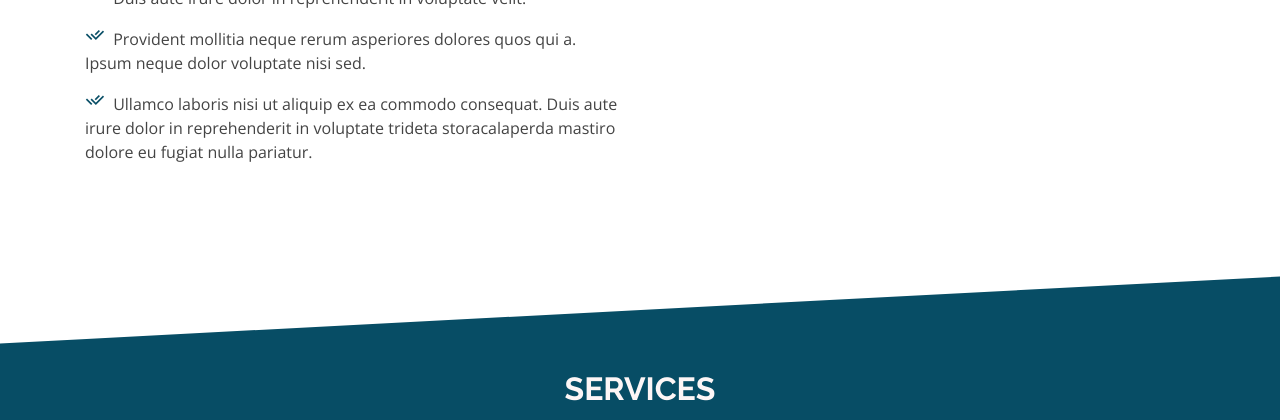
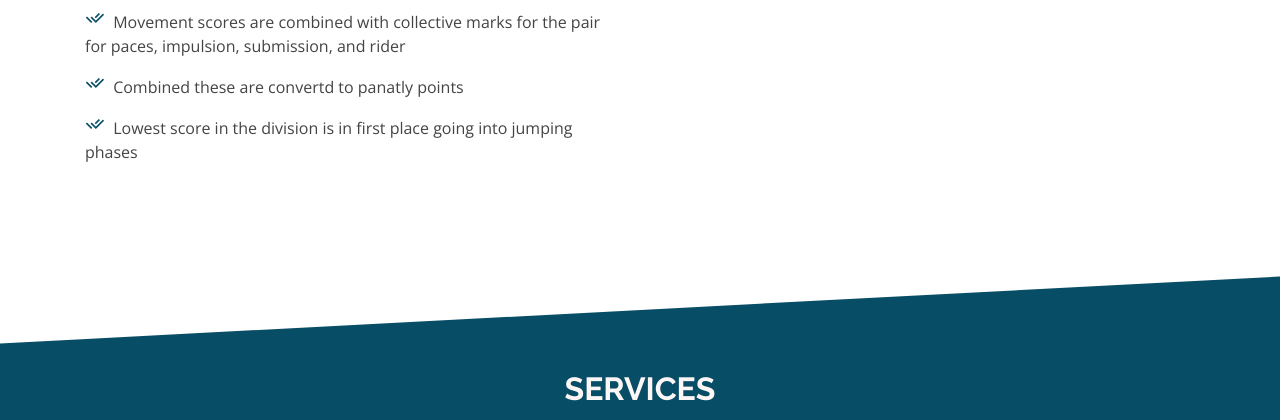
Before and after one commit to jocelyn4112/useventing, a Flask app: page / in a window 1280 px wide, after a click on "Dressage". Shown: the part 2202-2622 px from the top of the page. Run offline with Flask 2, Linux system fonts and the light colour scheme; some libraries are stand-ins or nearby versions.

Commit message:
Eventing stuff

```diff
--- a/templates/index.html
+++ b/templates/index.html
@@ -235,8 +235,8 @@
                   <li><i class="ri-check-double-line"></i> <b>Stadium Jumping: </b>Precision jumping over more delicate jumps in an arena</li>
                 </ul>
                 <p>
-                  These tests take place over one to three days, all over the US (and world) and represent all levels of riders; from beginners to
-                   Olympic champions. Competitions (governed in the US by the USEA) are scored by penalty points where the lowest score wins. An inherent level
+                  These tests take place over one to three days, all over the US (and world) and represent all levels of riders incrementally by skill; from beginners (Beginner Novice ) to
+                   Olympic champions (Advanced level). Competitions, governed in the US by the USEA, are scored by penalty points where the lowest score wins. An inherent level
                     of risk as to be expected with a sport of this nature and with thousands of competitors riding each year, safety is of the utmost concern.
 
                 </p>
@@ -256,13 +256,13 @@
                 </p>
                 <p class="font-italic">
                   Modern dressage, performed in a standard sized arena, is a prescribed set of movements
-                  designed to show the horse and riders balance, rhythm, suppleness and obedience.
+                  designed to show the horse and riders balance, rhythm, suppleness and obedience. The dressage phase is always the first of any event.
                 </p>
                 <ul>
                   <li><i class="ri-check-double-line"></i> Each dressage test is divided into movements, with each movement being scored from 0 to 10, with 10 representing the highest scroes. </li>
-                  <li><i class="ri-check-double-line"></i> Duis aute irure dolor in reprehenderit in voluptate velit.</li>
-                  <li><i class="ri-check-double-line"></i> Provident mollitia neque rerum asperiores dolores quos qui a. Ipsum neque dolor voluptate nisi sed.</li>
-                  <li><i class="ri-check-double-line"></i> Ullamco laboris nisi ut aliquip ex ea commodo consequat. Duis aute irure dolor in reprehenderit in voluptate trideta storacalaperda mastiro dolore eu fugiat nulla pariatur.</li>
+                  <li><i class="ri-check-double-line"></i> Movement scores are combined with collective marks for the pair for paces, impulsion, submission, and rider </li>
+                  <li><i class="ri-check-double-line"></i> Combined these are convertd to panatly points</li>
+                  <li><i class="ri-check-double-line"></i> Lowest score in the division is in first place going into jumping phases </li>
                 </ul>
               </div>
               <div class="col-lg-6 order-1 order-lg-2 text-center">
@@ -273,16 +273,16 @@
           <div class="tab-pane" id="tab-3">
             <div class="row">
               <div class="col-lg-6 order-2 order-lg-1 mt-3 mt-lg-0">
-                <h3>Voluptatibus commodi ut accusamus ea repudiandae ut autem dolor ut assumenda</h3>
+                <h3>The heart of eventing, cross country tests the speed, endurance, and jumping ability of the pair. </h3>
                 <p>
-                  Ullamco laboris nisi ut aliquip ex ea commodo consequat. Duis aute irure dolor in reprehenderit in voluptate
-                  velit esse cillum dolore eu fugiat nulla pariatur. Excepteur sint occaecat cupidatat non proident, sunt in
-                  culpa qui officia deserunt mollit anim id est laborum
+                The same horse/ride pair will be tested over a variety of solid jumps and varried terriain including
+                banks,water, ditches, brush and other formitable jumps. The goal is to complete a clear round - no jumping or time penatlies.
                 </p>
                 <ul>
-                  <li><i class="ri-check-double-line"></i> Ullamco laboris nisi ut aliquip ex ea commodo consequat.</li>
-                  <li><i class="ri-check-double-line"></i> Duis aute irure dolor in reprehenderit in voluptate velit.</li>
-                  <li><i class="ri-check-double-line"></i> Provident mollitia neque rerum asperiores dolores quos qui a. Ipsum neque dolor voluptate nisi sed.</li>
+                  <li><i class="ri-check-double-line"></i> Course comprised of 12-24 jumping efforts, depending on level, over a prescribed course </li>
+                  <li><i class="ri-check-double-line"></i> A first disobence at an onstable </li>
+                  <li><i class="ri-check-double-line"></i> An optimum time range is established to complete the course, penatly points
+                    are given for times above or below this range.</li>
                 </ul>
                 <p class="font-italic">
                   Lorem ipsum dolor sit amet, consectetur adipiscing elit, sed do eiusmod tempor incididunt ut labore et dolore
```
